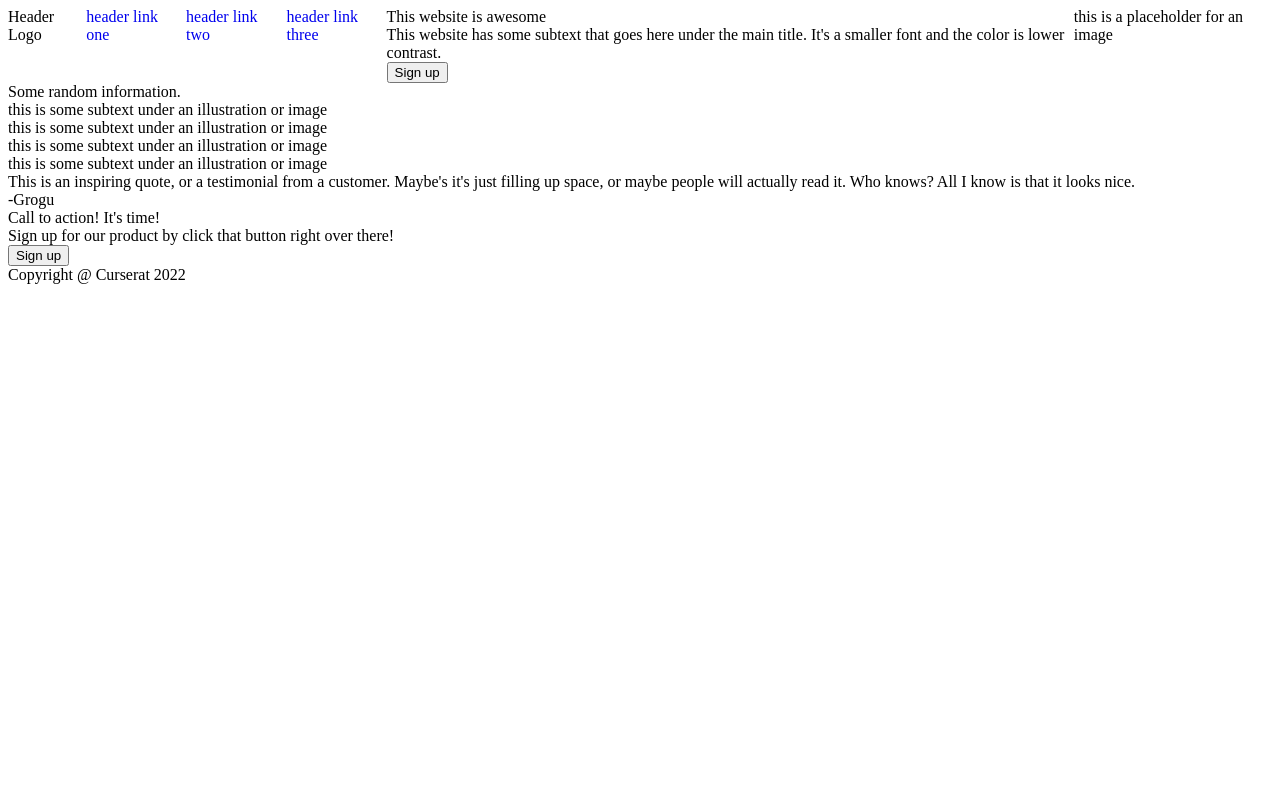
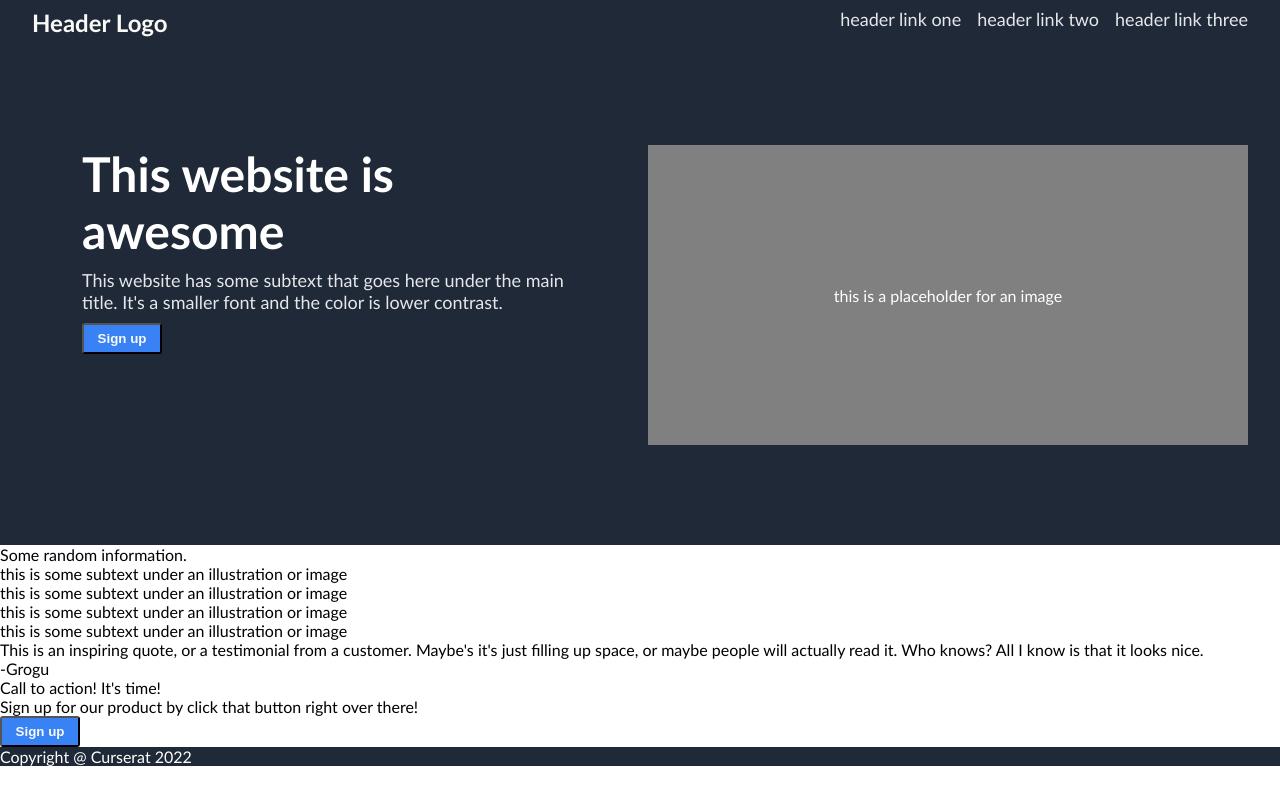
Before and after one commit to curserat/landing-page, a plain HTML site: page index.html in a window 1280 px wide. Drawn offline with Linux system fonts and the light colour scheme.

Commit message:
Edit index.html div's and Add CSS to header section

```diff
--- a/index.html
+++ b/index.html
@@ -8,7 +8,7 @@
         <link rel="stylesheet" href="styles.css">
     </head>
     <body>
-        <div class="block1">
+        <div class="block0">
             <div class="header">
                 <div class="logo">Header Logo</div>
                 <ul>
@@ -16,6 +16,11 @@
                     <li><a href="#">header link two</a></li>
                     <li><a href="#">header link three</a></li>
                 </ul>
+            </div>
+        </div>
+
+        <div class="block1">
+            <div class="container">
                 <div class="content">
                     <div class="maintext">This website is awesome</div>
                     <div class="subtext">This website has some subtext that goes here under the main title. It's a smaller font and the color is lower contrast.</div>
--- a/styles.css
+++ b/styles.css
@@ -1,20 +1,104 @@
-body{
-
+body {
+    font-family: 'Gill Sans', 'Gill Sans MT', sans-serif;
+    display: flex;
+    flex-direction: column;
+    margin: 0;
 }
 
-.header{
-    display:flex;
-    justify-content:space-between;
+.block0,
+.block1,
+.footer {
+    background-color: #1F2937;
+    color: white;
 }
 
-ul{
-    display:flex;
-    list-style-type: none;
-    padding:0;
-    margin:0;
-    gap: 8px;
+.block0 {
+    display: flex;
+    justify-content: space-between;
+    justify-content: center;
 }
 
-a{
+.header,
+.block1 .container {
+    width: 1280px;
+    display: flex;
+    justify-content: space-between;
+    padding: 8px 32px;
+}
+
+.logo {
+    font-size: 24px;
+    font-weight: bold;
+    color: #F9FAF8;
+}
+
+ul {
+    display: flex;
+    list-style-type: none;
+    padding: 0;
+    margin: 0;
+    gap: 16px;
+}
+
+a {
     text-decoration: none;
 }
+
+button {
+    width: 80px;
+    background-color: #3882F6;
+    border-radius: 3px;
+    color: #F9FAF8;
+    font-weight: bold;
+    padding: 6px;
+}
+
+.block1 {
+    display: flex;
+    justify-content: center;
+}
+
+.block1 .container{
+    padding: 100px 32px;
+}
+
+.block1 .content {
+    display:flex;
+    flex-direction:column;
+    gap:10px;
+    margin: 0 50px;
+}
+
+.block1 .maintext {
+    font-size: 48px;
+    font-weight: 800;
+    display:flex;
+    flex:initial;
+}
+
+.block1 .subtext,
+a {
+    font-size: 18px;
+    color: #E5E7EB;
+}
+
+.block1 .placeholder {
+    height: 300px;
+    width: 600px;
+    background-color: grey;
+    display: flex;
+    flex: none;
+    justify-content: center;
+    align-items: center;
+}
+
+@media (max-width: 1200px) {
+    .block1 .placeholder {
+        display: none;
+    }
+}
+@media (max-width: 800px) {
+    a {
+        display: none;
+    }
+}
```
